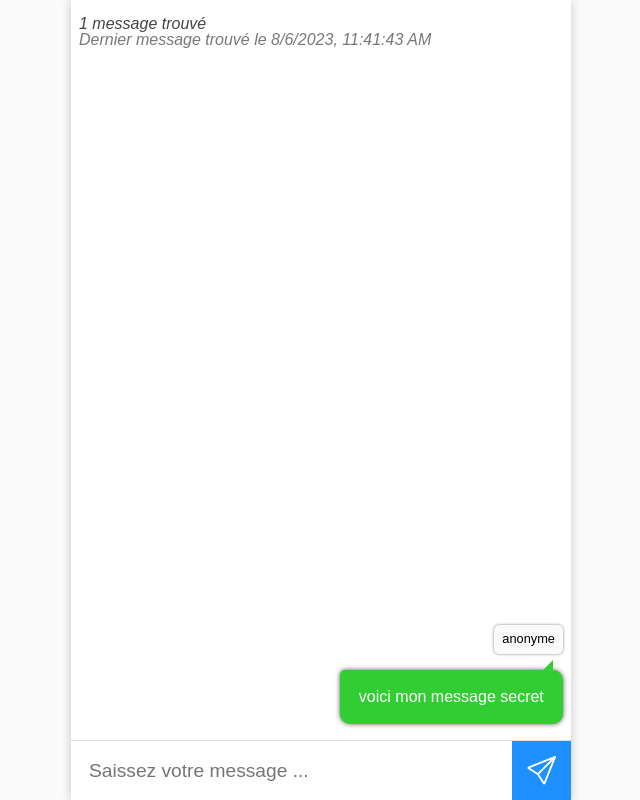
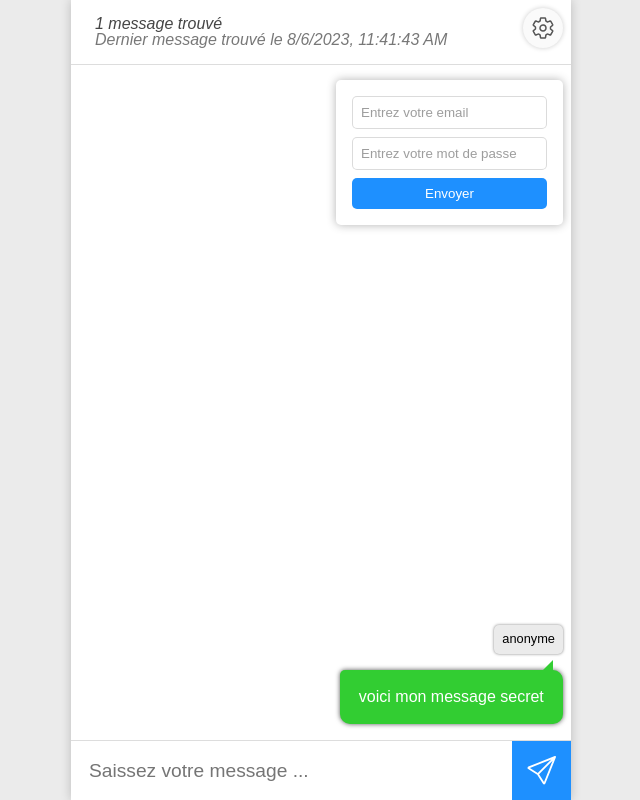
Before and after one commit to mahererais/react-chatroom, a React (Vite) app: page / in a window 1280 px wide. Shown: the whole page, without its empty margins (319-959 px from the left). Built offline with nearby package versions, Linux system fonts and the light colour scheme; a web font is replaced by a local one.

Commit message:
formuaire de connexion

```diff
--- a/src/components/Chat/Chat.scss
+++ b/src/components/Chat/Chat.scss
@@ -10,4 +10,6 @@
   box-shadow: 0 0 10px rgba($color: #000000, $alpha: 0.2);
 
   overflow: hidden;
+
+  position: relative;
 }
--- a/src/components/Chat/Chat.tsx
+++ b/src/components/Chat/Chat.tsx
@@ -2,12 +2,14 @@ import "./Chat.scss";
 import Inputs from "../FormSender/FormSender";
 
 import Messages from "../Messages/Messages";
+import Setting from "../Setting/Setting";
 
 const App = () => {
 
 
   return (
     <div id="chat">
+      <Setting />
       <Messages />
       <Inputs />
     </div>
--- a/src/components/Messages/Messages.scss
+++ b/src/components/Messages/Messages.scss
@@ -2,14 +2,17 @@
 
 .messages {
     height: calc(100% - v.$input-height);
-
-    padding: 1rem 0 0 ;
     width: 100%;
 
     display: flex;
     flex-direction: column;
 
     scroll-behavior: smooth;
+
+    & > .messages_header {
+        padding: 1rem;
+        border-bottom: 1px solid #ddd;
+    }
 
     section {
         overflow: auto;
--- a/src/components/Messages/Messages.tsx
+++ b/src/components/Messages/Messages.tsx
@@ -13,8 +13,10 @@ const Messages: React.FC = () => {
 
   return (
     <div className="messages" >
-      <em>{count} message{count > 1 && "s"} trouvé{count > 1 && "s"}</em>
-      <em>Dernier message trouvé le {new Date(time).toLocaleString()}</em>
+      <div className="messages_header">
+        <em>{count} message{count > 1 && "s"} trouvé{count > 1 && "s"}</em>
+        <em>Dernier message trouvé le {new Date(time).toLocaleString()}</em>
+      </div>
       <section>
         {messages.map((messageData, key) => {
           return <Message key={key} messageData={messageData} />;
--- /dev/null
+++ b/src/components/Setting/Setting.scss
@@ -0,0 +1,68 @@
+.setting_container {
+    position: absolute;
+
+    display: flex;
+    flex-direction: column;
+    align-items: end;
+    gap: 2rem;
+
+    --padding: 8px;
+    top: var(--padding);
+    right: var(--padding);
+
+    cursor: pointer;
+
+    &>svg {
+        font-size: 2.5rem;
+        background-color: #fafafa;
+        box-shadow: 0 0 5px rgba($color: #000000, $alpha: 0.2);
+        border-radius: 50%;
+        padding: var(--padding);
+
+        transition: 0.2s;
+        color: #555;
+
+        &:hover {
+            color: black;
+
+            transform: rotate(90deg);
+        }
+    }
+
+
+    &>form {
+        display: flex;
+        flex-direction: column;
+        gap: 0.5rem;
+
+        padding: 1rem;
+
+        background-color:white;
+        box-shadow: 0 0 10px rgba($color: #000000, $alpha: 0.3);
+        border-radius: 5px;
+
+        font-size: 0.9rem;
+
+        & > * {
+            outline: none;
+            padding: 0.5rem;
+            border-radius: 5px;
+        }
+
+        & > input {
+            border: 1px solid rgba($color: #000000, $alpha: 0.2);
+            opacity: 0.7;
+
+            &:focus {
+                opacity: initial;
+            }
+        }
+
+        & > button {
+            background-color: dodgerblue;
+            color: white;
+            border: none;
+        }
+    }
+
+}
--- /dev/null
+++ b/src/components/Setting/Setting.tsx
@@ -0,0 +1,18 @@
+import './Setting.scss';
+import { IoSettingsOutline } from 'react-icons/io5';
+
+const Setting = () => {
+
+    return (
+        <div className='setting_container'>
+            <IoSettingsOutline />
+            <form>
+                <input type="email" name="email" id="email" placeholder='Entrez votre email'/>
+                <input type="password" name="password" id="password" placeholder='Entrez votre mot de passe'/>
+                <button type="submit">Envoyer</button>
+            </form>
+        </div>
+    )
+};
+
+export default Setting;
--- a/src/styles/_variables.scss
+++ b/src/styles/_variables.scss
@@ -1,4 +1,4 @@
-$bg-body-color: #fafafa;
+$bg-body-color: #ebebeb;
 $chat-main-color: #fff;
 
 
```
